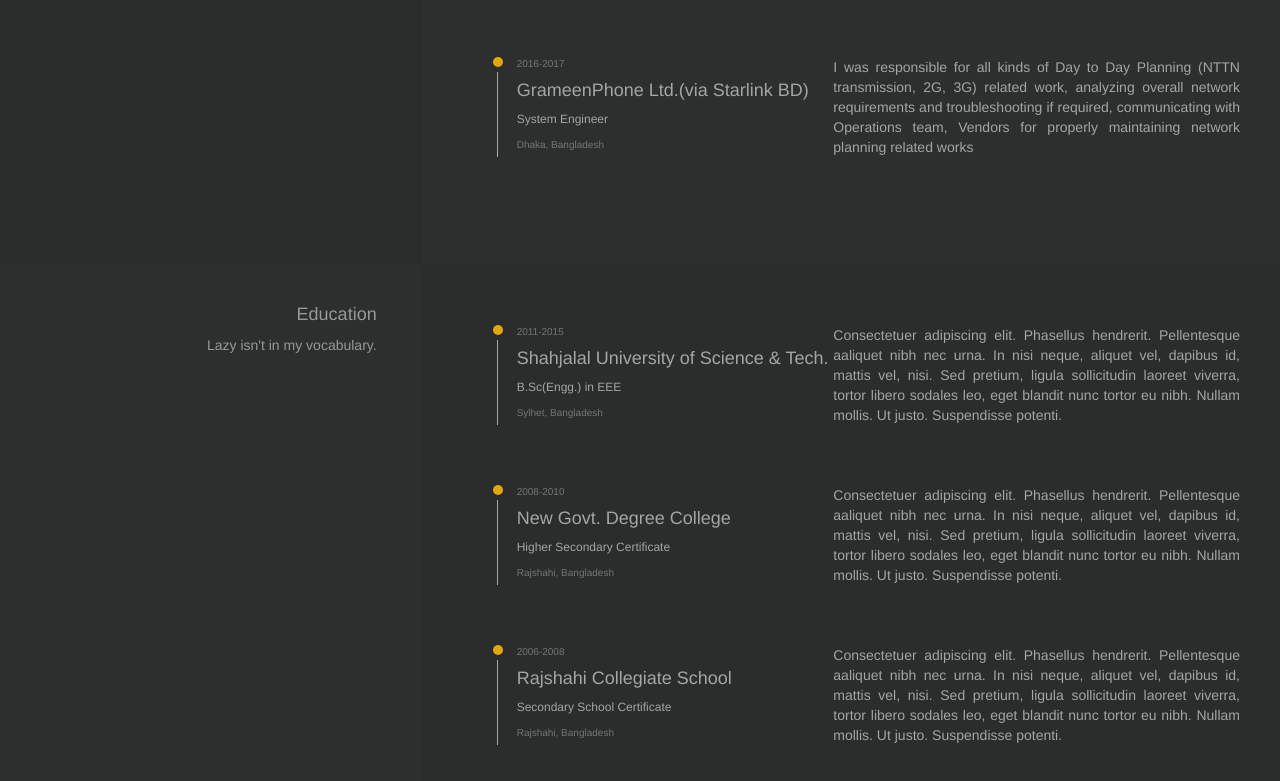
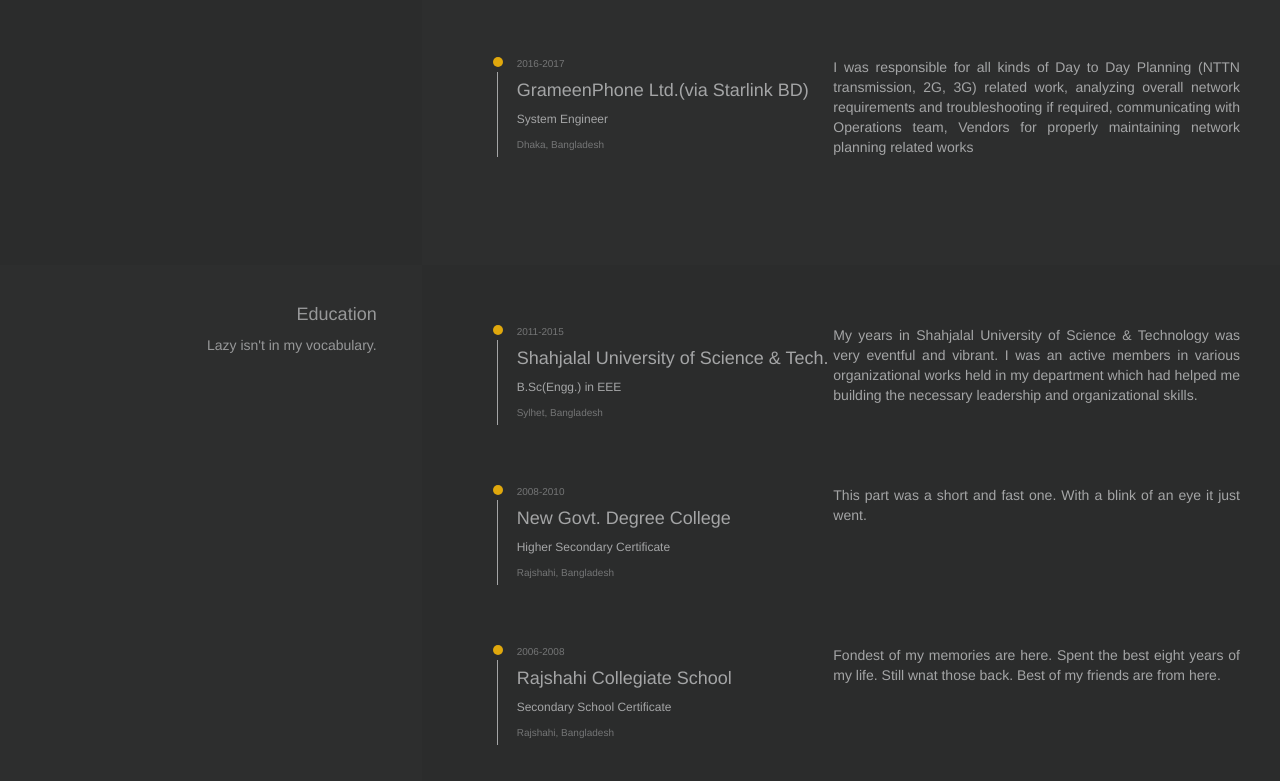
Before and after one commit to sssoumo/resume, a plain HTML site: page index.html in a window 1280 px wide. Shown: the part 2285-3066 px from the top of the page. Drawn offline with Linux system fonts and the light colour scheme.

Commit message:
educatuion part updated

```diff
--- a/index.html
+++ b/index.html
@@ -381,7 +381,7 @@
                         </div>
 
                         <div class="education_details col-sm-6">
-                            <p>Consectetuer adipiscing elit. Phasellus hendrerit. Pellentesque aaliquet nibh nec urna. In nisi neque, aliquet vel, dapibus id, mattis vel, nisi. Sed pretium, ligula sollicitudin laoreet viverra, tortor libero sodales leo, eget blandit nunc tortor eu nibh. Nullam mollis. Ut justo. Suspendisse potenti.</p>
+                            <p>My years in Shahjalal University of Science & Technology was very eventful and vibrant. I was an active members in various organizational works held in my department which had helped me building the necessary leadership and organizational skills. </p>
                         </div>
 
                         <div class="education_summary col-sm-6">
@@ -404,7 +404,7 @@
                         </div>
 
                         <div class="education_details col-sm-6">
-                            <p>Consectetuer adipiscing elit. Phasellus hendrerit. Pellentesque aaliquet nibh nec urna. In nisi neque, aliquet vel, dapibus id, mattis vel, nisi. Sed pretium, ligula sollicitudin laoreet viverra, tortor libero sodales leo, eget blandit nunc tortor eu nibh. Nullam mollis. Ut justo. Suspendisse potenti.</p>
+                            <p>This part was a short and fast one. With a blink of an eye it just went.</p>
                         </div>
 
                         <div class="education_summary col-sm-6">
@@ -425,7 +425,7 @@
                             </div>
                         </div>
                         <div class="education_details col-sm-6">
-                            <p>Consectetuer adipiscing elit. Phasellus hendrerit. Pellentesque aaliquet nibh nec urna. In nisi neque, aliquet vel, dapibus id, mattis vel, nisi. Sed pretium, ligula sollicitudin laoreet viverra, tortor libero sodales leo, eget blandit nunc tortor eu nibh. Nullam mollis. Ut justo. Suspendisse potenti.</p>
+                            <p>Fondest of my memories are here. Spent the best eight years of my life. Still wnat those back. Best of my friends are from here. </p>
                         </div>
                     </div>
                 </div>
```
